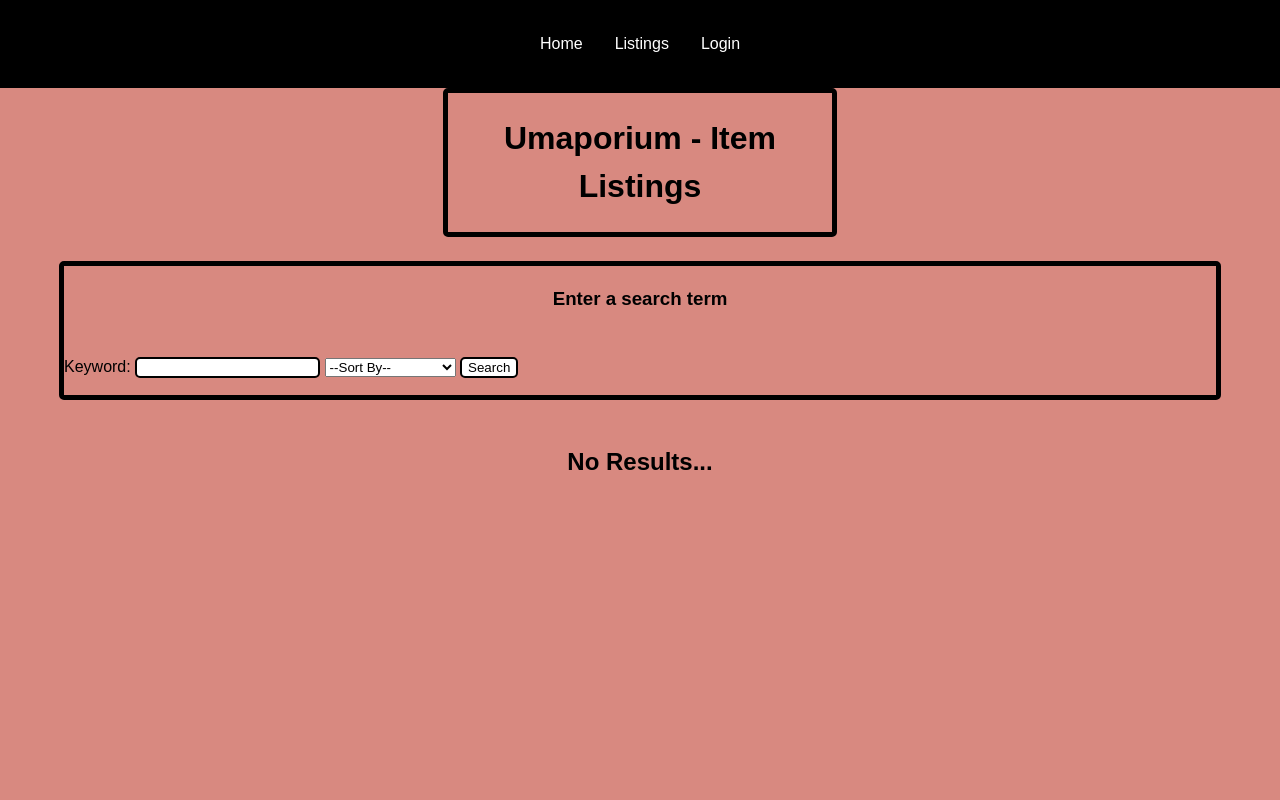
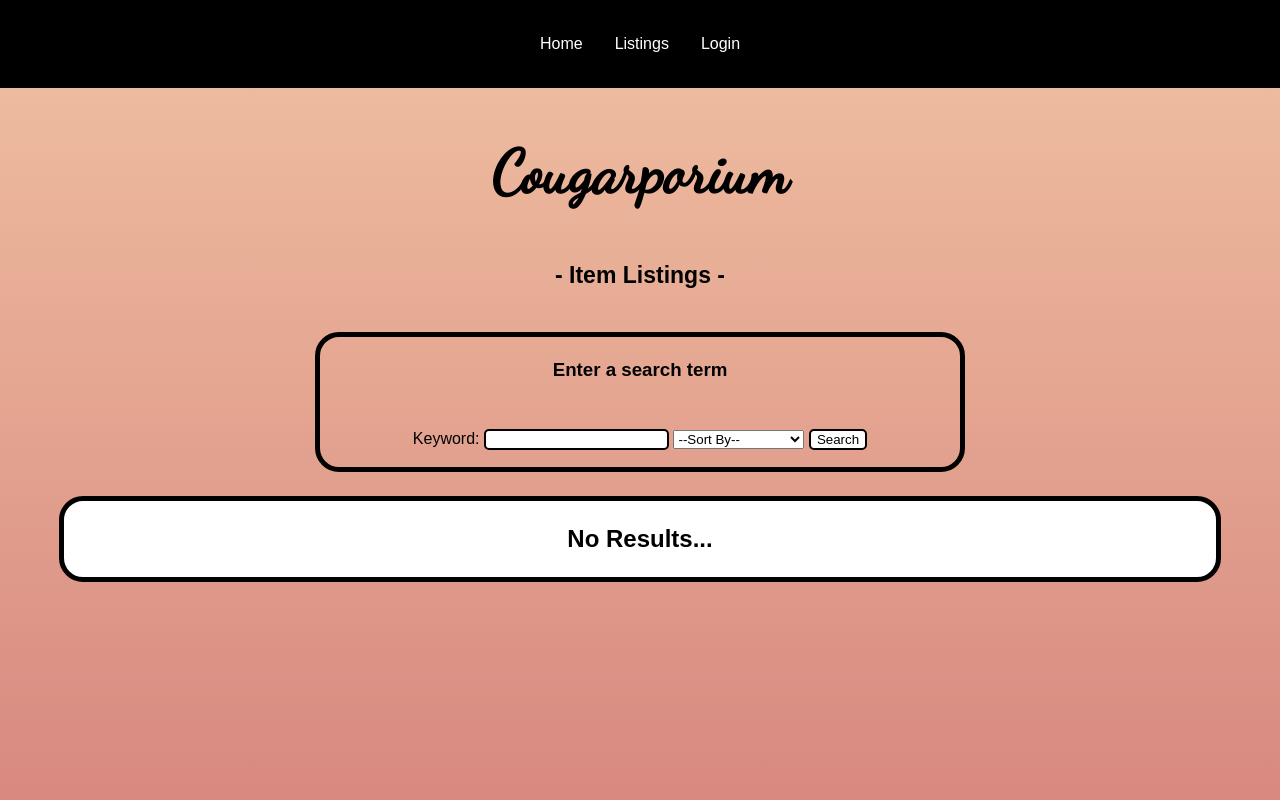
Before and after one commit to THINNGO2511/COSC3380-TeamProject, a PHP site: page /umaporium2/listings.php in a window 1280 px wide. Run offline with PHP 8.4, Linux system fonts and the light colour scheme; data that the repository does not hold is empty; some libraries are stand-ins or nearby versions.

Commit message:
Fixed listing.php

```diff
--- a/umaporium2/listings.php
+++ b/umaporium2/listings.php
@@ -3,10 +3,10 @@
 	include 'connect.php';
 ?>
 
-
 <html>
 <head>
 <link rel="stylesheet" href="styles.css">
+<link rel="stylesheet" href="https://fonts.googleapis.com/css?family=Dancing+Script">
 <title>Browse Items</title>
 <style>
 table {
@@ -33,12 +33,13 @@ margin:auto;
   <?php include('./includes/navbar.php');?>
   </nav>
 </header>
-<div style="width:30%;">
-<h1> Umaporium - Item Listings </h1>
-</div>
+
+<h1 style="font-size: 60px; font-family:'Dancing Script'"> Cougarporium </h1>
+<h1 style="font-size: 23px"> - Item Listings - </h1>
 <br>
 
-<div>
+<!-- <div style="width: 50%; border-radius: 24px; align-items: center"> -->
+<div style="width: 50%; border-radius: 24px; display: flex; justify-content: center; align-items: center; flex-direction: column;">
 <h3 style="color:black;text-align:center"> Enter a search term </h3><br>
 	<form method="POST">
 		<label for="keyword">Keyword:</label>
@@ -53,20 +54,27 @@ margin:auto;
 		</select>
 		<input type="submit" name="Search" class="button" value="Search" />
 	</form>
-</div> <br>
+</div>
+
+<br>
+
 <?php
 error_reporting(0);
 $testObj = new Dbh();
 
-if($_POST['Search']){
+if ($_POST['Search']) {
     $keyword = $_POST['keyword'];
     $sort = $_POST['sort-by'];
+    echo '<div style="background-color: white; border-radius: 24px">';
     $testObj->listings($keyword, $sort);
-
+    echo '</div>';
 } else {
+    echo '<div style="background-color: white; border-radius: 24px">';
     $testObj->listings();
+    echo '</div>';
 }
 ?>
 
+
 </body>
 </html>
--- a/umaporium2/styles.css
+++ b/umaporium2/styles.css
@@ -10,8 +10,7 @@
 
     /* Set the gradient background */
     body {
-    /* background: #f75353; */
-    background: #d88980;
+    background: linear-gradient(#f0c1a2, #d88980);
     background-size: cover;
     background-repeat: no-repeat;
     background-attachment: fixed;
```
Lines whose indentation alone changed are shown as unchanged.
